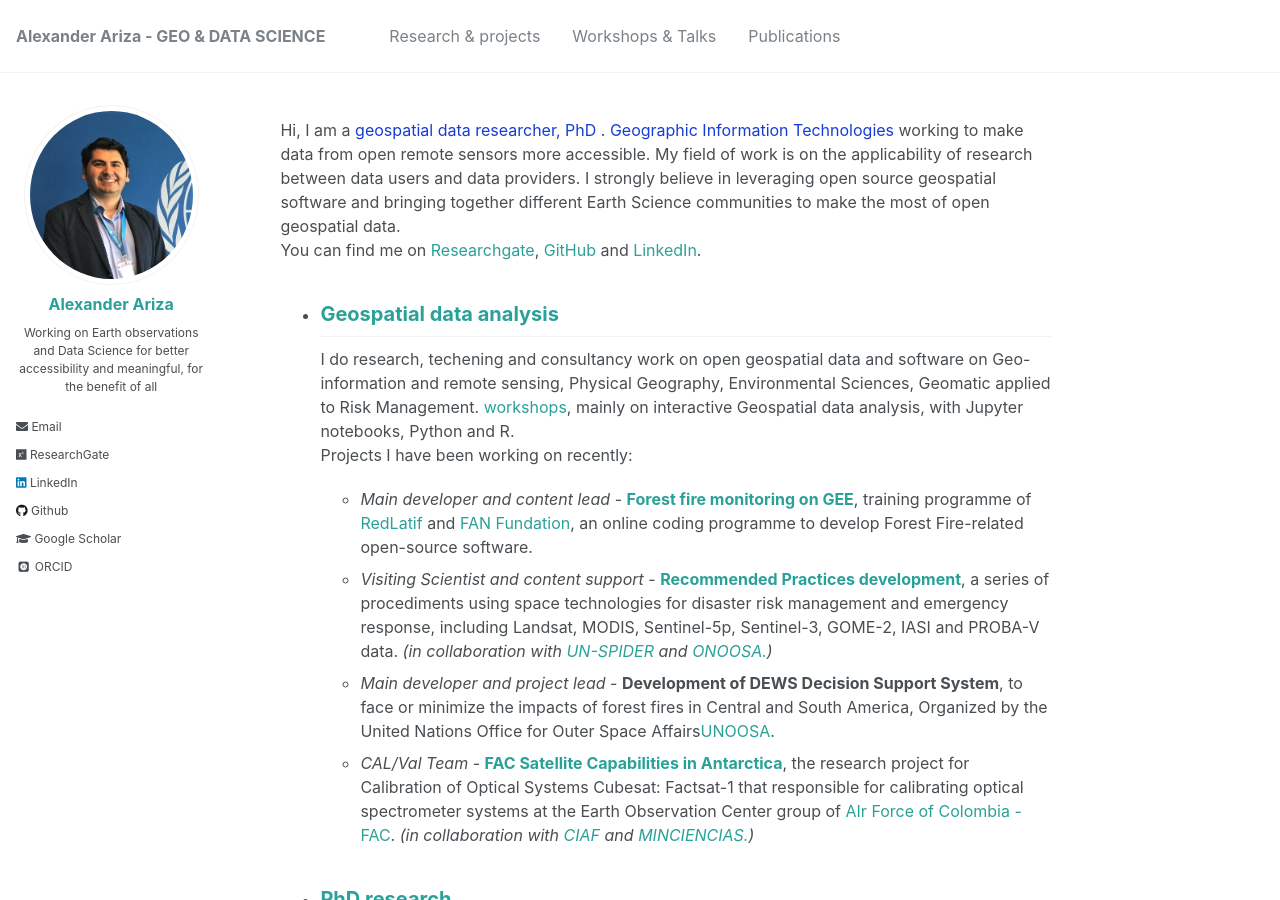
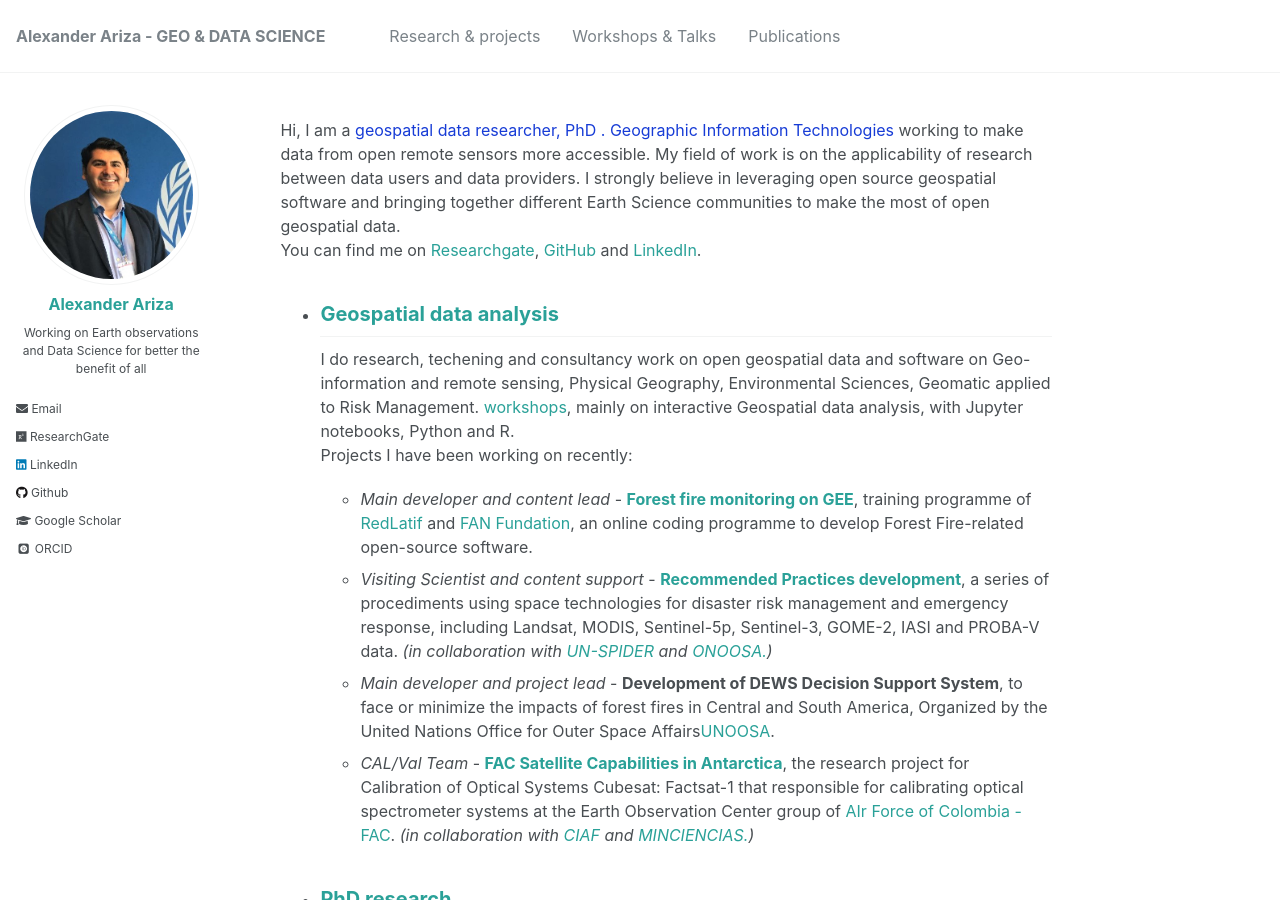
Before and after one commit to Alexanderariza/alexanderariza.github.io, a Jekyll site: the page built from _pages/about.md, in a window 1280 px wide and 900 px high. Built offline with Jekyll 4.4.1, drawn with Linux system fonts in a browser that asks for light colours; some web fonts are replaced.

Commit message:
Update _config.yml

```diff
--- a/_config.yml
+++ b/_config.yml
@@ -82,7 +82,7 @@ analytics:
 author:
   name             : " Alexander Ariza"
   avatar           : "logo.png"
-  bio              : "Working on Earth observations and Data Science for better accessibility and meaningful, for the benefit of all"
+  bio              : "Working on Earth observations and Data Science for better the benefit of all"
   location         :
   employer         :
   pubmed           :
```
